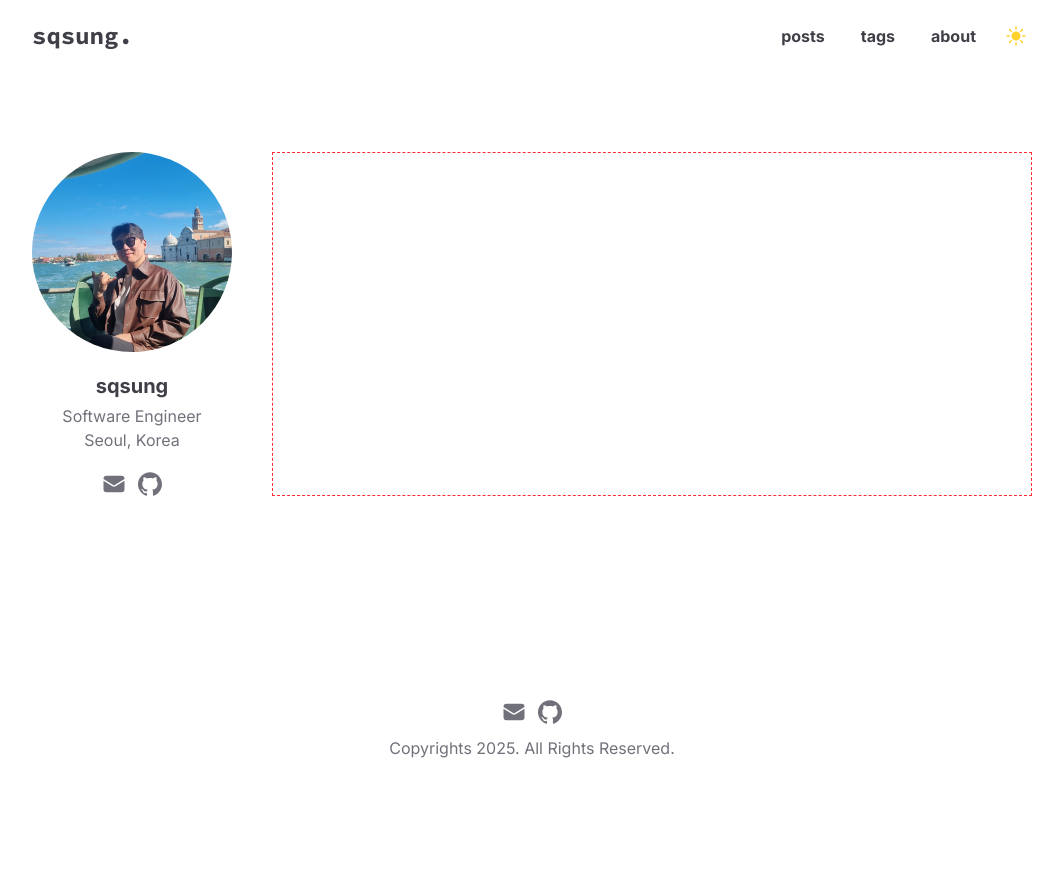
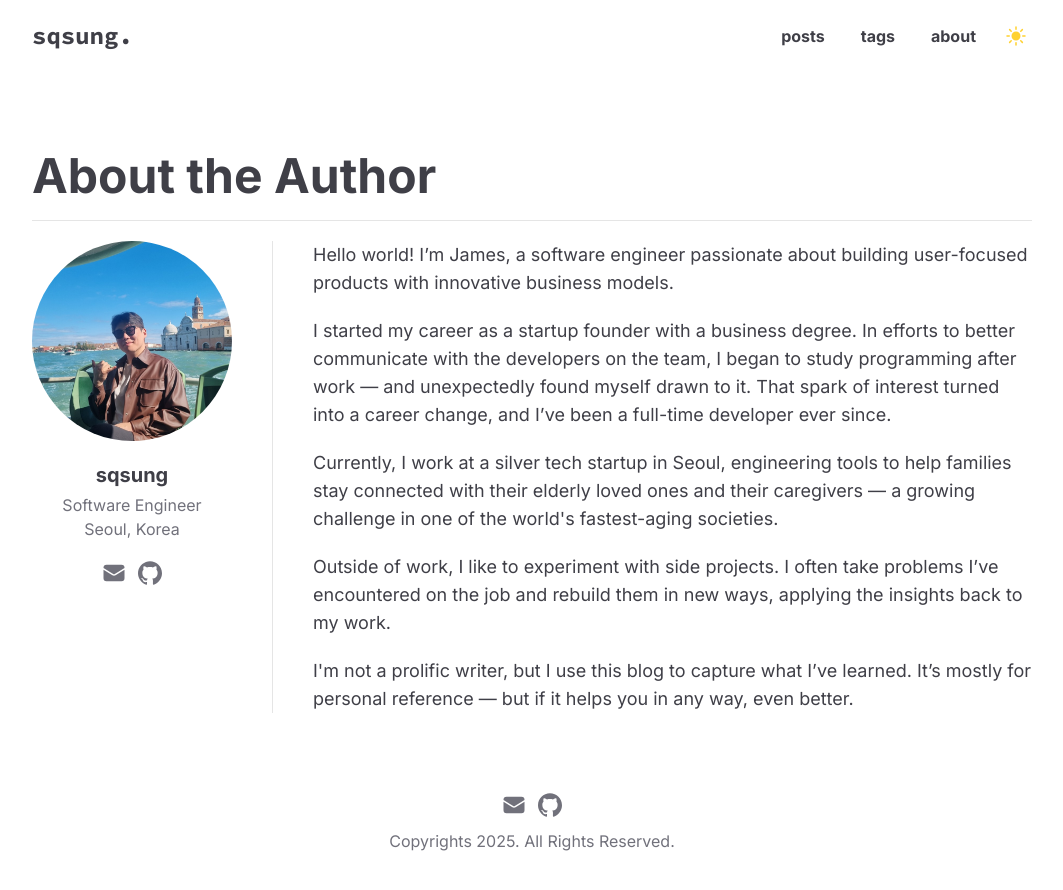
Before and after one commit to sqsung/blog, a Next.js app: page /about in a window 1280 px wide. Shown: the top 890 px of the page, without its empty margins (108-1171 px from the left). Before the commit the page ends 800 px from the top, so only its background shows below. Built offline with nearby package versions, Linux system fonts and the light colour scheme.

Commit message:
About author page

```diff
--- a/src/app/about/page.tsx
+++ b/src/app/about/page.tsx
@@ -1,30 +1,19 @@
-import ContactLinks from "@/components/common/ContactLinks";
-import Image from "next/image";
+import Divider from "@/components/common/Divider";
+import Biography from "@/components/about/Biography";
+import AuthorInfo from "@/components/about/AuthorInfo";
 
-const About = () => {
+const AboutAuthorPage = () => {
   return (
-    <div className="flex gap-10">
-      <div className="flex w-fit flex-col items-center gap-5">
-        <div className="relative aspect-square w-[200px] overflow-hidden rounded-full">
-          <Image
-            src="/images/blog_profile.jpeg"
-            alt="Author profile image"
-            fill
-            objectFit="cover"
-          />
-        </div>
-
-        <div className="flex flex-col items-center">
-          <p className="mb-1 text-xl font-bold">sqsung</p>
-          <p className="text-t-subtle">Software Engineer</p>
-          <p className="text-t-subtle">Seoul, Korea</p>
-        </div>
-
-        <ContactLinks />
+    <div className="flex flex-1 flex-col gap-5">
+      <h2 className="text-5xl font-bold">About the Author</h2>
+      <Divider />
+      <div className="flex gap-10">
+        <AuthorInfo />
+        <Divider direction="vertical" />
+        <Biography />
       </div>
-      <div className="debug-border flex-grow"></div>
     </div>
   );
 };
 
-export default About;
+export default AboutAuthorPage;
--- a/src/app/post/[id]/page.tsx
+++ b/src/app/post/[id]/page.tsx
@@ -25,12 +25,14 @@ const PostPage = async ({ params }: PostPageProps) => {
   return (
     <article className="flex flex-col gap-5">
       <BackButton />
+
       <div className="mb-5 flex flex-col gap-5">
         <div className="flex flex-col gap-3">
           <h1 className="text-4xl font-bold">{metadata.title}</h1>
           <p className="text-t-subtle text-lg">{metadata.summary}</p>
         </div>
       </div>
+
       <Divider />
 
       <div className="flex gap-5">
--- /dev/null
+++ b/src/components/about/AuthorInfo.tsx
@@ -0,0 +1,25 @@
+import Image from "next/image";
+import ContactLinks from "../common/ContactLinks";
+
+const AuthorInfo = () => {
+  return (
+    <div className="flex w-fit flex-shrink-0 flex-col items-center gap-5">
+      <div className="relative aspect-square w-[200px] overflow-hidden rounded-full">
+        <Image
+          src="/images/blog_profile.jpeg"
+          alt="Author profile image"
+          fill
+          objectFit="cover"
+        />
+      </div>
+      <div className="flex flex-col items-center">
+        <p className="mb-1 text-xl font-bold">sqsung</p>
+        <p className="text-t-subtle">Software Engineer</p>
+        <p className="text-t-subtle">Seoul, Korea</p>
+      </div>
+      <ContactLinks />
+    </div>
+  );
+};
+
+export default AuthorInfo;
--- /dev/null
+++ b/src/components/about/Biography.tsx
@@ -0,0 +1,13 @@
+"use client";
+
+import Bio from "../../contents/bio/bio.mdx";
+
+const Biography = () => {
+  return (
+    <div className="flex flex-col gap-5 text-lg">
+      <Bio />
+    </div>
+  );
+};
+
+export default Biography;
--- a/src/components/blog/BlogPostData.tsx
+++ b/src/components/blog/BlogPostData.tsx
@@ -16,6 +16,7 @@ const BlogPostData = ({ createdAt, tags }: BlogPostDataProps) => {
             fill
             src="/images/blog_profile.jpeg"
             alt="Author Profile Picture"
+            objectFit="cover"
           />
         </div>
         <div>
--- /dev/null
+++ b/src/contents/bio/bio.mdx
@@ -0,0 +1,9 @@
+Hello world! I’m James, a software engineer passionate about building user-focused products with innovative business models.
+
+I started my career as a startup founder with a business degree. In efforts to better communicate with the developers on the team, I began to study programming after work — and unexpectedly found myself drawn to it. That spark of interest turned into a career change, and I’ve been a full-time developer ever since.
+
+Currently, I work at a silver tech startup in Seoul, engineering tools to help families stay connected with their elderly loved ones and their caregivers — a growing challenge in one of the world's fastest-aging societies.
+
+Outside of work, I like to experiment with side projects. I often take problems I’ve encountered on the job and rebuild them in new ways, applying the insights back to my work.
+
+I'm not a prolific writer, but I use this blog to capture what I’ve learned. It’s mostly for personal reference — but if it helps you in any way, even better.
```
